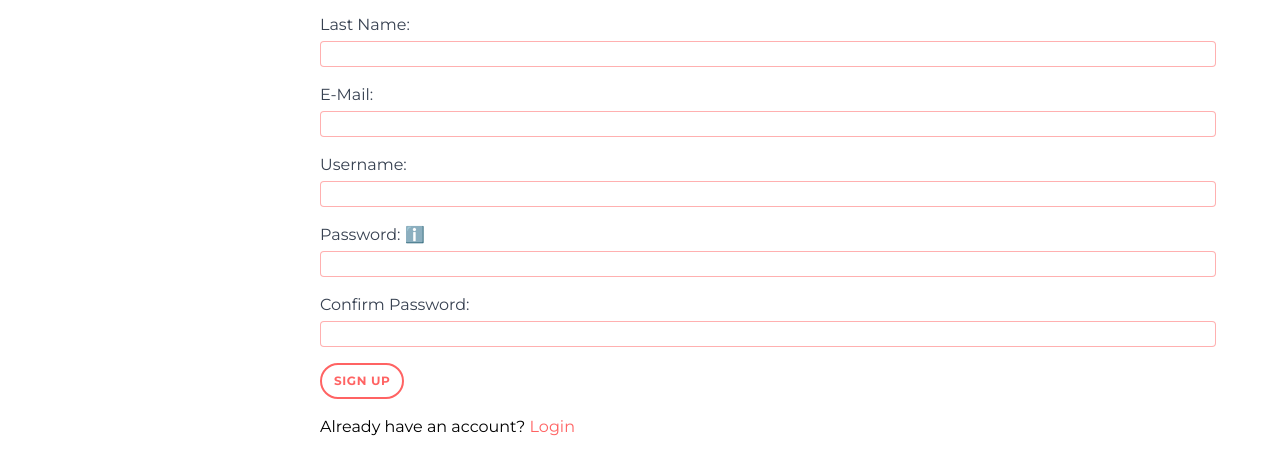
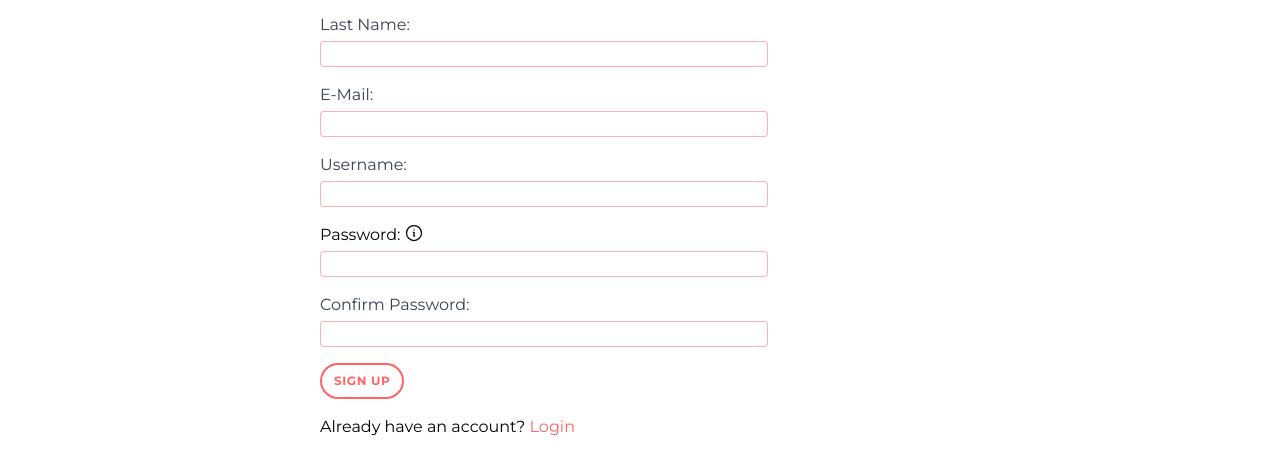
Before and after one commit to nicojoech/realEstateCrawler, a website: page src/register.html in a window 1280 px wide. Shown: the part 177-650 px from the top of the page. Drawn offline with Linux system fonts and the light colour scheme.

```diff
--- a/src/register.html
+++ b/src/register.html
@@ -67,7 +67,7 @@
           <h2 class="text-gray-700 text-6xl font-semibold">Sign Up</h2>
         </header>
 
-        <div class="">
+        <div class="max-w-md">
           <form id="registerForm">
             <div class="mb-4">
               <label for="newFirstName" class="block text-gray-700">First Name:</label>
@@ -86,7 +86,13 @@
               <input type="text" id="newUsername" name="newUsername" class="border border-primary border-opacity-50 rounded form-input mt-1 block w-full" required />
             </div>
             <div class="mb-4">
-              <label for="newPassword" class="block text-gray-700">Password: <span title="Password must be at least 8 characters long and include at least one letter and one number.">ℹ️</span></label>
+              <label class="flex" for="newPassword" class="block text-gray-700"
+                >Password:
+                <span title="Password must be at least 8 characters long and include at least one letter and one number."
+                  ><svg class="w-5 ml-1" xmlns="http://www.w3.org/2000/svg" fill="none" viewBox="0 0 24 24" stroke-width="1.5" stroke="currentColor" class="w-6 h-6">
+                    <path stroke-linecap="round" stroke-linejoin="round" d="M11.25 11.25l.041-.02a.75.75 0 011.063.852l-.708 2.836a.75.75 0 001.063.853l.041-.021M21 12a9 9 0 11-18 0 9 9 0 0118 0zm-9-3.75h.008v.008H12V8.25z" />
+                  </svg> </span
+              ></label>
               <input type="password" id="newPassword" name="newPassword" class="border border-primary border-opacity-50 rounded form-input mt-1 block w-full" required />
             </div>
             <div class="mb-4">
@@ -101,6 +107,7 @@
         </div>
       </main>
       <script src="register.js"></script>
+      <script src="index.js"></script>
     </div>
   </body>
 </html>
```
Also changed, not shown: src/imprint.html (+1 -0 lines), src/login.html (+2 -2 lines), dist/output.css.
